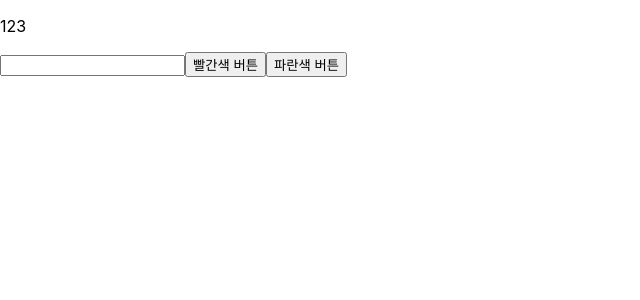
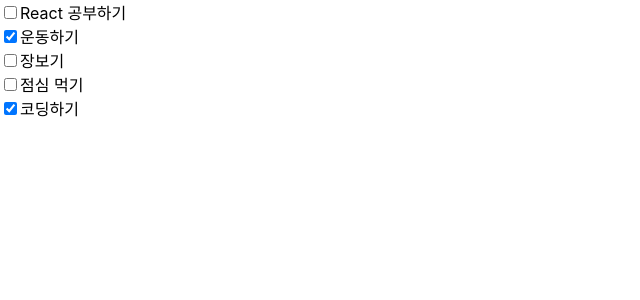
Before and after one commit to ByoungGuk1/react, a React (Create React App) app: page / in a window 1280 px wide. Shown: the top 300 px of the page, without its empty margins (0-640 px from the left). Built offline with nearby package versions, Linux system fonts and the light colour scheme; the HTML template or start-up script is replaced by a standard one.

Commit message:
20250806_AM

```diff
--- a/src/App.js
+++ b/src/App.js
@@ -1,12 +1,14 @@
 import React from 'react';
 import './App.css';
-import Colors from './docs/state/Colors';
+import TodoContainer from './docs/map/basic/TodoContainer';
 
 function App() {
   return (
-    <React.Fragment>
-      <Colors />
-    </React.Fragment>
+    <>
+    {/* <React.Fragment> */}
+      <TodoContainer />
+    {/* </React.Fragment> */}
+    </>
   );
 }
 
--- /dev/null
+++ b/src/docs/map/basic/Todo.jsx
@@ -0,0 +1,15 @@
+import React from 'react';
+
+const Todo = ({data}) => {
+  // const {data} = props;
+  console.log(data);
+  const {done, task} = data;
+  return (
+    <div>
+      <input type='checkbox' defaultChecked = {done}/>
+      {task}
+    </div>
+  );
+};
+
+export default Todo;
--- /dev/null
+++ b/src/docs/map/basic/TodoContainer.jsx
@@ -0,0 +1,34 @@
+import React from 'react';
+import Todo from './Todo';
+
+const TodoContainer = () => {
+
+  const todoData = [
+    { id: 1, task: "React 공부하기", done: false },
+    { id: 2, task: "운동하기", done: true },
+    { id: 3, task: "장보기", done: false },
+    { id: 4, task: "점심 먹기", done: false },
+    { id: 5, task: "코딩하기", done: true },
+  ]
+
+  // 1. todoData를 이용해서 화면에 done이 true인 todo데이터만 출력하기
+  // 2. 컴포넌트로 분리하기
+
+  const todoDatas = todoData.map((data, index) => {
+    // if (data.done === true) {
+    //   return (<div key={index}><input type='checkbox' defaultChecked = {data.done}/>{data.task}</div>)
+    // }
+    // else{
+    //   return (<div key={index}><input type='checkbox' defaultChecked = {data.done}/>{data.task}</div>)
+    // }
+    return <Todo key={index} data = {data}/>
+  })
+
+  return (
+    <div>
+      {todoDatas}
+    </div>
+  );
+};
+
+export default TodoContainer;
--- a/src/docs/state/Colors.jsx
+++ b/src/docs/state/Colors.jsx
@@ -6,20 +6,19 @@ import React, { useState } from 'react';
 // 핑크색 입력시 글자색 핑크색
 
 const Colors = () => {
-  const [result, setColor] = useState("123");
-  let color = "";
+  const [result, setResult] = useState("");
+  const [result_color, setColor] = useState("");
 
   const changeColor = (e) => {
-    if(e.target.innerText === "빨간색 버튼")  color = "red";
-    if(e.target.innerText === "파란색 버튼")  color = "blue";
-    if(e.target.innerText === "핑크색")  color = "";
-    setColor(result.style);
-    // console.log(result.style.color);
+    if(e.target.value !== "") setResult(e.target.value);
+    if(e.target.innerText === "빨간색 버튼") setColor("red");
+    if(e.target.innerText === "파란색 버튼") setColor("blue");
+    if(e.target.value === "핑크색") setColor("");
   }
 
   return (
     <div>
-      <p>{result ?? "123"}</p>
+      <p style={{color : result_color}}>{result}</p>
       <input type="text" onChange={changeColor}/>
       <button onClick={changeColor}>빨간색 버튼</button>
       <button onClick={changeColor}>파란색 버튼</button>
```
Also changed, not shown: src/docs/map/basic/Attendance.jsx (added, +29 -0 lines), src/docs/map/basic/AttendanceContainer.jsx (added, +84 -0 lines), src/docs/map/basic/Food.jsx (added, +13 -0 lines), src/docs/map/basic/FoodContainer.jsx (added, +37 -0 lines), src/docs/state/Hobby.jsx (added, +39 -0 lines).
